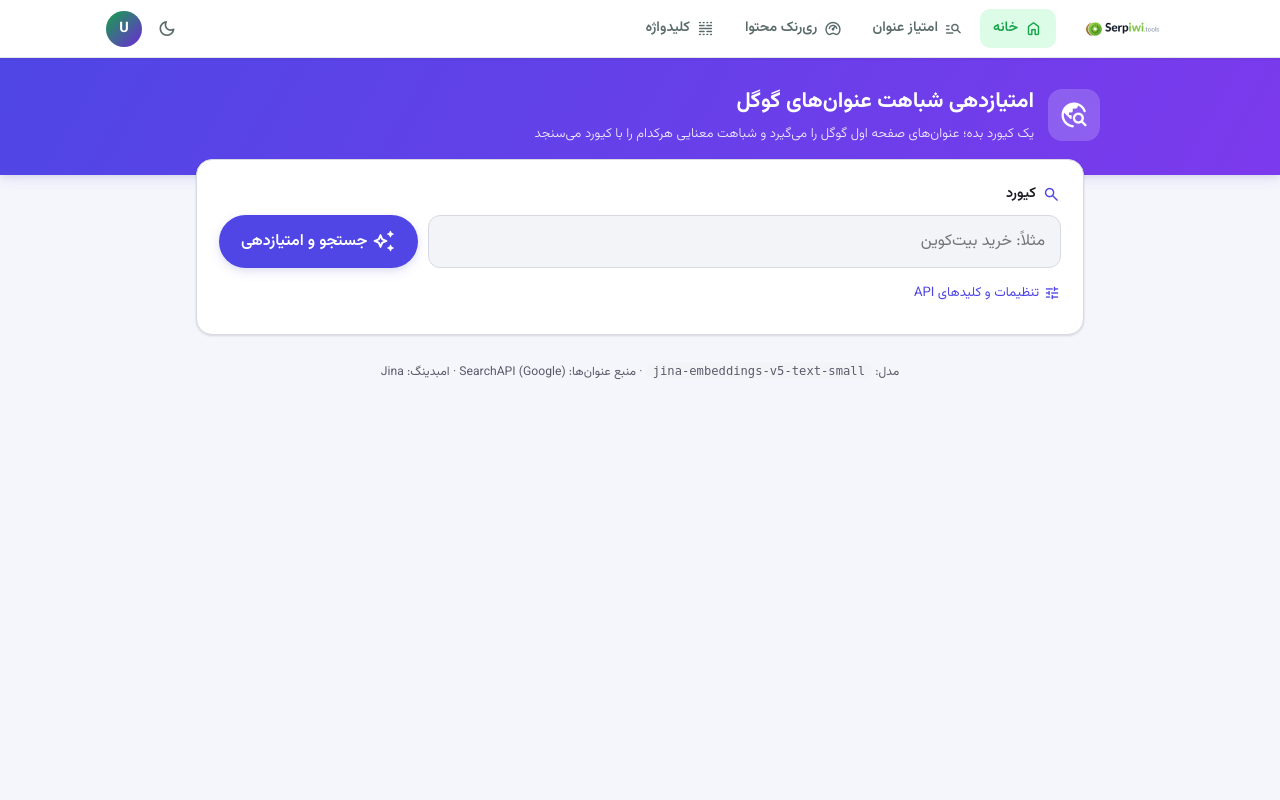
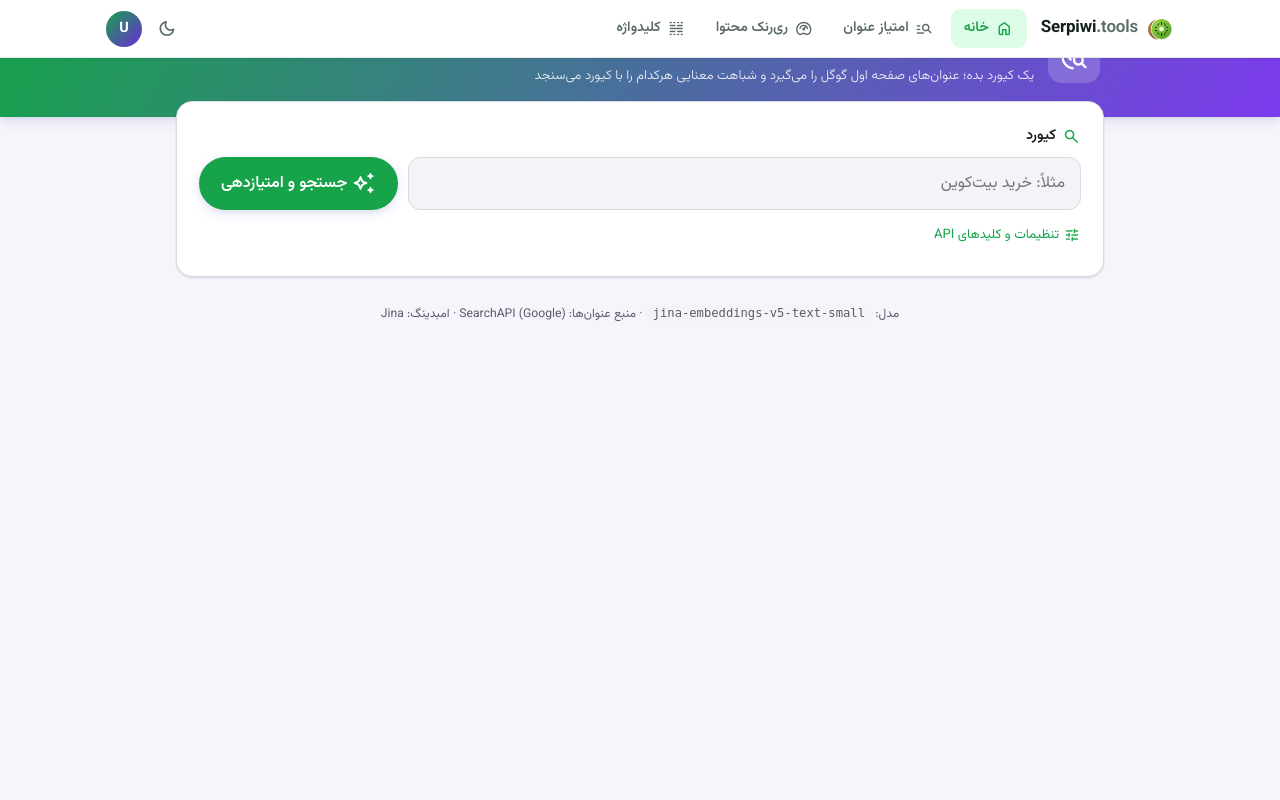
Before and after one commit to miladshooli/seo-title-similarity-ranker, a Flask app: page / in a window 1280 px wide. Run offline with Flask 2, Linux system fonts and the light colour scheme.

Commit message:
Polish unified UI: green brand, harmonized fields, instant nav, RTL copy
- Unify accent to the Serpiwi green across all tools (purple as secondary).
- Harmonize container width, card radius, field/input padding across pages.
- Render the global nav at <body> top (instant, no layout shift/lag) and
  preconnect to sibling tools to speed up switching.
- Theme-adaptive brand mark (kiwi icon + CSS wordmark) so the logo no
  longer turns invisible in dark mode.
- Persianize visible copy (سئو, page titles).

Co-Authored-By: Claude Opus 4.8 (1M context) <noreply@anthropic.com>

```diff
--- a/serpiwi_auth.py
+++ b/serpiwi_auth.py
@@ -184,7 +184,6 @@ _LOGIN_HTML = """<!DOCTYPE html>
     .err{background:#fdecec;color:var(--err);border:1px solid #f5c2c2;border-radius:10px;
       padding:9px 12px;font-size:.83rem;margin-bottom:14px;text-align:center}
     html[data-theme="dark"] .err{background:#3a1414;border-color:#6b2020;color:#ffb4ab}
-    html[data-theme="dark"] .head{background:#0f1614}
     .foot{text-align:center;font-size:.72rem;color:var(--muted);padding:0 24px 20px}
   </style>
 </head>
@@ -243,6 +242,7 @@ _PROFILE_HTML = """<!DOCTYPE html>
   </style>
 </head>
 <body>
+  <script src="/static/serpiwi-shell.js"></script>
   <div class="wrap">
     <div class="pcard">
       <div class="idrow">
@@ -270,6 +270,5 @@ _PROFILE_HTML = """<!DOCTYPE html>
       <div class="hint">حالت روشن/تیره را از دکمهٔ تم در نوار بالا تغییر دهید؛ انتخاب شما در همهٔ ابزارها ذخیره می‌شود.</div>
     </div>
   </div>
-  <script src="/static/serpiwi-shell.js" defer></script>
 </body>
 </html>""".replace("__HEAD_THEME__", _HEAD_THEME)
--- a/static/serpiwi-shell.js
+++ b/static/serpiwi-shell.js
@@ -1,4 +1,4 @@
-/* Serpiwi shared shell: global nav, theme toggle, user menu. Loaded by every tool. */
+/* Serpiwi shared shell: global nav, theme toggle, user menu. Loaded at top of <body>. */
 (function () {
   var TOOLS = [
     { k: "home", label: "خانه", icon: "home" },
@@ -13,7 +13,6 @@
   if (labels.length > 2 && keys.indexOf(labels[0]) >= 0) { active = labels[0]; base = labels.slice(1).join("."); }
   var href = function (k) { return k === "home" ? ("https://" + base + "/") : ("https://" + k + "." + base + "/"); };
 
-  // ---- theme ----
   function getPref() {
     var m = document.cookie.match(/serpiwi_theme=(\w+)/);
     return m ? m[1] : (localStorage.getItem("serpiwi_theme") || "system");
@@ -29,7 +28,7 @@
   }
   function syncThemeUI(p) {
     var seg = document.getElementById("sp-themeseg");
-    if (seg) seg.querySelectorAll("button").forEach(function (b) { b.classList.toggle("on", b.dataset.t === p); });
+    if (seg) [].forEach.call(seg.querySelectorAll("button"), function (b) { b.classList.toggle("on", b.dataset.t === p); });
     var ic = document.getElementById("sp-themeicon");
     if (ic) ic.textContent = resolve(p) === "dark" ? "light_mode" : "dark_mode";
   }
@@ -37,10 +36,8 @@
     if (getPref() === "system") applyPref("system");
   });
 
-  // ---- build nav ----
   function build() {
     if (document.querySelector(".sp-nav")) return;
-    document.body.setAttribute("data-sp-shell", "");
     var nav = document.createElement("nav");
     nav.className = "sp-nav";
     var tabs = TOOLS.map(function (t) {
@@ -49,7 +46,8 @@
     }).join("");
     nav.innerHTML =
       '<div class="sp-nav-in">' +
-        '<a class="sp-brand" href="' + href("home") + '"><img src="/static/serpiwi-logo-color.png" alt="Serpiwi"/></a>' +
+        '<a class="sp-brand" href="' + href("home") + '"><img src="/static/serpiwi-icon.png" alt=""/>' +
+          '<span class="sp-wm">Serpiwi<span class="tld">.tools</span></span></a>' +
         '<div class="sp-tabs">' + tabs + "</div>" +
         '<div class="sp-actions">' +
           '<button class="sp-ibtn" id="sp-toggle" title="تغییر تم"><span class="material-symbols-rounded" id="sp-themeicon">dark_mode</span></button>' +
@@ -71,14 +69,13 @@
     document.getElementById("sp-toggle").addEventListener("click", function () {
       applyPref(resolve(getPref()) === "dark" ? "light" : "dark");
     });
-    document.getElementById("sp-themeseg").querySelectorAll("button").forEach(function (b) {
+    [].forEach.call(document.getElementById("sp-themeseg").querySelectorAll("button"), function (b) {
       b.addEventListener("click", function (e) { e.stopPropagation(); applyPref(b.dataset.t); });
     });
     var menu = document.getElementById("sp-menu");
     document.getElementById("sp-av").addEventListener("click", function (e) { e.stopPropagation(); menu.classList.toggle("open"); });
     document.addEventListener("click", function () { menu.classList.remove("open"); });
     menu.addEventListener("click", function (e) { e.stopPropagation(); });
-
     syncThemeUI(getPref());
     fetch("/whoami").then(function (r) { return r.json(); }).then(function (d) {
       if (d && d.user) {
@@ -87,6 +84,6 @@
       }
     }).catch(function () {});
   }
-  if (document.readyState === "loading") document.addEventListener("DOMContentLoaded", build);
-  else build();
+  if (document.body) build();
+  else document.addEventListener("DOMContentLoaded", build);
 })();
--- a/static/serpiwi-ui.css
+++ b/static/serpiwi-ui.css
@@ -1,10 +1,9 @@
-/* Serpiwi shared design system — global nav + theming.
-   Tools keep their own content CSS; this unifies the shell + dark mode. */
+/* Serpiwi shared design system — global nav, theming, shared field/card tokens. */
 :root{
   --sp-bg:#eef2f1; --sp-surface:#ffffff; --sp-surface-2:#f4f6f7;
   --sp-ink:#13201f; --sp-muted:#5a6b69; --sp-line:#e1e8e6;
   --sp-brand:#16a34a; --sp-brand-ink:#0a3d23; --sp-brand-soft:#dcfce7;
-  --sp-nav-h:58px; --sp-shadow:0 1px 3px rgba(0,0,0,.07);
+  --sp-nav-h:58px; --sp-shadow:0 1px 3px rgba(0,0,0,.07); --sp-radius:16px;
   color-scheme:light;
 }
 html[data-theme="dark"]{
@@ -14,30 +13,34 @@ html[data-theme="dark"]{
   --sp-shadow:0 1px 3px rgba(0,0,0,.5);
   color-scheme:dark;
 }
+/* reserve nav height so content never jumps when the bar paints */
+body{padding-top:var(--sp-nav-h)}
 .sp-nav{position:fixed;top:0;inset-inline:0;height:var(--sp-nav-h);z-index:1000;
   background:var(--sp-surface);border-bottom:1px solid var(--sp-line);box-shadow:var(--sp-shadow);
   font-family:'Vazirmatn',system-ui,sans-serif}
 .sp-nav *{box-sizing:border-box}
 .sp-nav-in{max-width:1100px;margin:0 auto;height:100%;display:flex;align-items:center;gap:14px;padding:0 16px}
-.sp-brand{display:flex;align-items:center;gap:9px;text-decoration:none;flex-shrink:0}
-.sp-brand img{height:26px}
+.sp-brand{display:flex;align-items:center;gap:8px;text-decoration:none;flex-shrink:0}
+.sp-brand img{height:28px}
+.sp-wm{font-weight:700;font-size:1.06rem;color:var(--sp-ink);letter-spacing:-.01em}
+.sp-wm .tld{color:var(--sp-muted);font-weight:600}
 .sp-tabs{display:flex;gap:4px;flex:1;overflow-x:auto;scrollbar-width:none}
 .sp-tabs::-webkit-scrollbar{display:none}
 .sp-tab{display:inline-flex;align-items:center;gap:6px;white-space:nowrap;text-decoration:none;
-  color:var(--sp-muted);font-size:.88rem;font-weight:600;padding:8px 13px;border-radius:10px;transition:all .14s}
+  color:var(--sp-muted);font-size:.88rem;font-weight:600;padding:8px 13px;border-radius:10px;transition:background .14s,color .14s}
 .sp-tab:hover{background:var(--sp-surface-2);color:var(--sp-ink)}
 .sp-tab.active{color:var(--sp-brand);background:var(--sp-brand-soft)}
 .sp-tab .material-symbols-rounded{font-size:19px}
 .sp-actions{display:flex;align-items:center;gap:6px;flex-shrink:0}
 .sp-ibtn{width:38px;height:38px;border-radius:10px;border:none;cursor:pointer;background:transparent;
-  color:var(--sp-muted);display:grid;place-items:center;transition:all .14s;font-family:inherit}
+  color:var(--sp-muted);display:grid;place-items:center;transition:background .14s,color .14s;font-family:inherit}
 .sp-ibtn:hover{background:var(--sp-surface-2);color:var(--sp-ink)}
 .sp-ibtn .material-symbols-rounded{font-size:21px}
 .sp-user{position:relative}
 .sp-avatar{width:36px;height:36px;border-radius:50%;border:none;cursor:pointer;
   background:linear-gradient(135deg,var(--sp-brand),#6d28d9);color:#fff;font-weight:700;font-size:.9rem;
   display:grid;place-items:center;font-family:inherit}
-.sp-menu{position:absolute;inset-inline-end:0;top:46px;min-width:208px;background:var(--sp-surface);
+.sp-menu{position:absolute;inset-inline-end:0;top:46px;min-width:212px;background:var(--sp-surface);
   border:1px solid var(--sp-line);border-radius:14px;box-shadow:0 12px 34px rgba(0,0,0,.18);
   padding:8px;display:none;flex-direction:column;gap:2px}
 .sp-menu.open{display:flex}
@@ -51,9 +54,7 @@ html[data-theme="dark"]{
 .sp-menu .material-symbols-rounded{font-size:19px;color:var(--sp-muted)}
 .sp-menu .danger{color:#e0455e}
 .sp-menu .danger .material-symbols-rounded{color:#e0455e}
-body[data-sp-shell]{padding-top:var(--sp-nav-h)!important}
-/* theme menu */
 .sp-seg{display:flex;gap:4px;padding:6px 11px}
 .sp-seg button{flex:1;justify-content:center;border:1px solid var(--sp-line);border-radius:8px;padding:6px;font-size:.76rem}
 .sp-seg button.on{background:var(--sp-brand-soft);color:var(--sp-brand);border-color:transparent;font-weight:700}
-@media(max-width:560px){.sp-tab span.lbl{display:none}.sp-brand img{height:22px}}
+@media(max-width:560px){.sp-tab span.lbl{display:none}.sp-wm{display:none}}
--- a/templates/index.html
+++ b/templates/index.html
@@ -6,7 +6,9 @@
   <title>امتیازدهی شباهت عنوان‌های گوگل</title>
   <script>(function(){try{var m=document.cookie.match(/serpiwi_theme=(\w+)/);var t=m?m[1]:(localStorage.getItem('serpiwi_theme')||'system');var d=t==='dark'||(t==='system'&&matchMedia('(prefers-color-scheme:dark)').matches);document.documentElement.dataset.theme=d?'dark':'light';}catch(e){}})();</script>
   <link rel="stylesheet" href="/static/serpiwi-ui.css"/>
-  <script src="/static/serpiwi-shell.js" defer></script>
+  <link rel="preconnect" href="https://title.serpiwi.com"/>
+  <link rel="preconnect" href="https://reranker.serpiwi.com"/>
+  <link rel="preconnect" href="https://kwr.serpiwi.com"/>
   <link rel="icon" type="image/png" sizes="32x32" href="/static/favicon-32x32.png" />
   <link rel="icon" type="image/png" sizes="16x16" href="/static/favicon-16x16.png" />
   <link rel="apple-touch-icon" href="/static/favicon-180x180.png" />
@@ -119,8 +121,11 @@ html[data-theme="dark"] .title-edit.dirty { background: #2e2710; border-color: #
     footer { text-align: center; font-size: .76rem; color: var(--md-on-surface-variant); padding: 8px 0 30px; }
     footer code { font-family: ui-monospace, monospace; background: var(--md-surface-variant); padding: 1px 7px; border-radius: 6px; }
   </style>
+
+  <style id="serpiwi-unify">html:root{--md-primary:#16a34a;--md-primary-hover:#15803d;--md-primary-container:#dcfce7;--md-on-primary-container:#0a3d23}html[data-theme="dark"]{--md-primary:#34d399;--md-primary-hover:#6ee7b7;--md-on-primary:#06302b;--md-primary-container:#173f31;--md-on-primary-container:#d1fae5}.container{max-width:960px}input,select,textarea{border-radius:12px;padding:12px 14px;font-size:1rem;font-family:inherit}.field{margin-bottom:18px}.card{border-radius:16px}</style>
 </head>
 <body>
+  <script src="/static/serpiwi-shell.js"></script>
   <div class="topbar">
     <div class="topbar-inner">
       <div class="logo"><span class="material-symbols-rounded">travel_explore</span></div>
```
